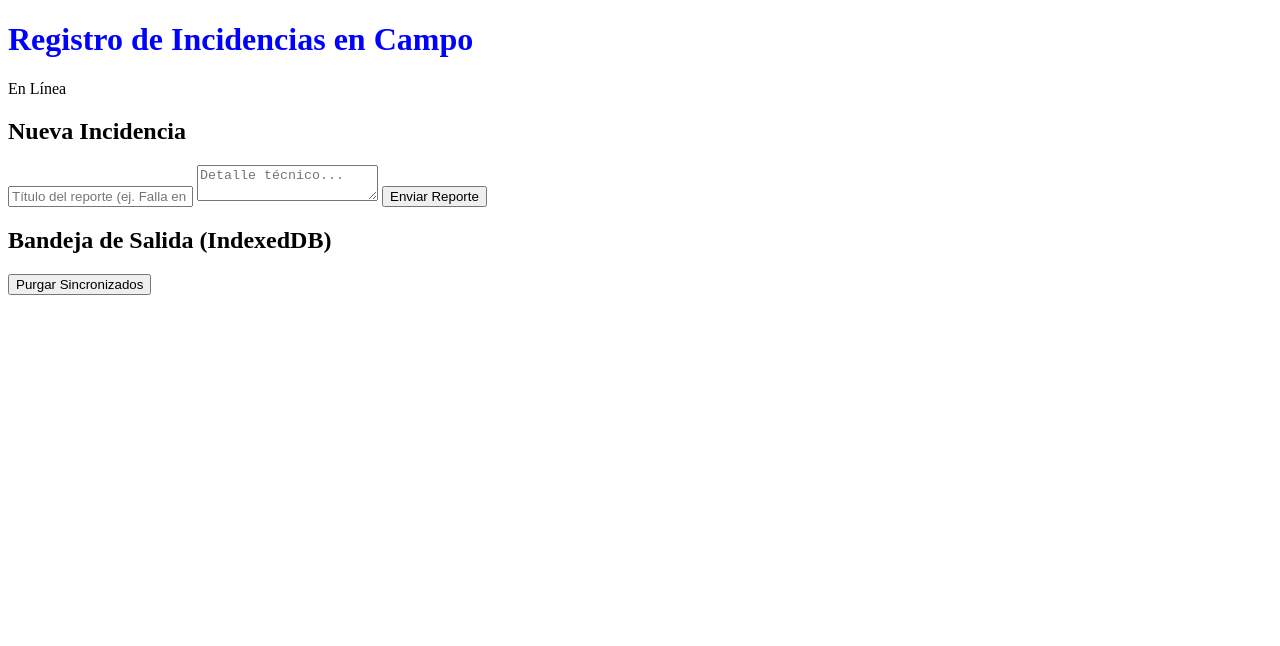
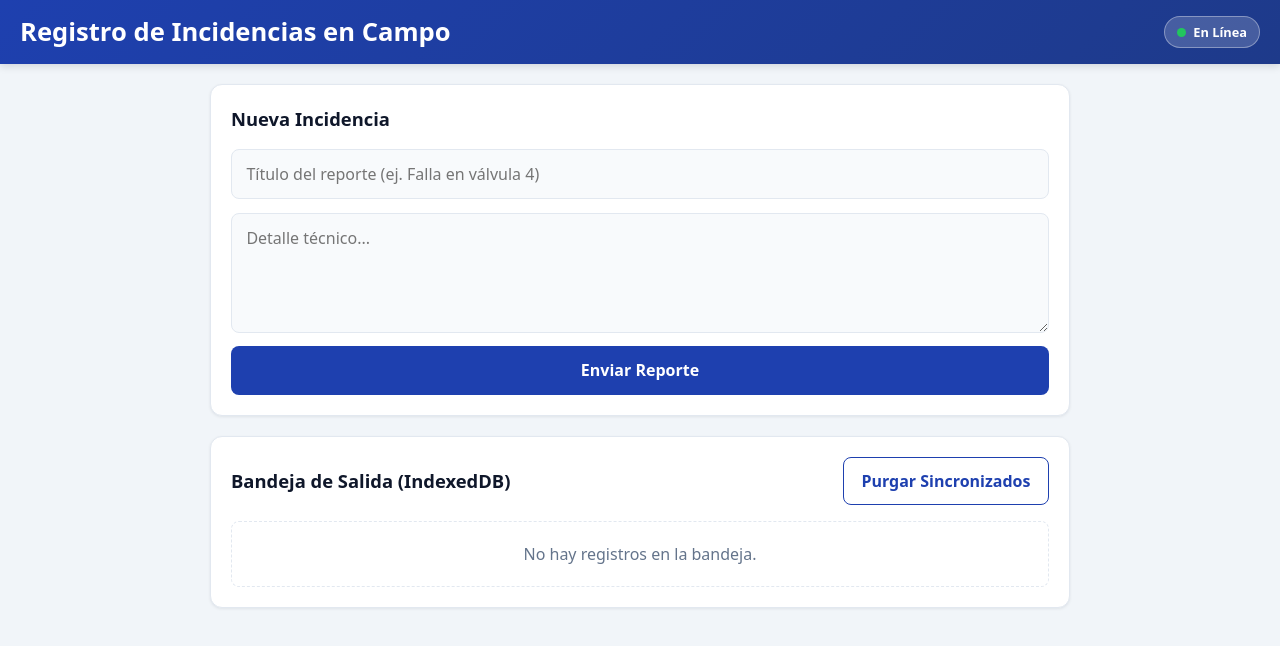
Before and after one commit to VictorBrito13/pwa-patron-outbox, a plain HTML site: page index.html in a window 1280 px wide. Drawn offline with Linux system fonts and the light colour scheme.

Commit message:
style: add basic layout

```diff
--- a/styles.css
+++ b/styles.css
@@ -1,3 +1,259 @@
-h1 {
-  color: blue;
+:root {
+  color-scheme: light;
+  --azul: #1e40af;
+  --azul-oscuro: #1e3a8a;
+  --fondo: #f1f5f9;
+  --superficie: #ffffff;
+  --texto: #0f172a;
+  --texto-suave: #64748b;
+  --borde: #e2e8f0;
+  --pendiente-bg: #fef3c7;
+  --pendiente-texto: #92400e;
+  --pendiente-borde: #d97706;
+  --ok-bg: #dcfce7;
+  --ok-texto: #166534;
+  --ok-borde: #16a34a;
 }
+
+*,
+*::before,
+*::after {
+  box-sizing: border-box;
+}
+
+body {
+  margin: 0;
+  min-height: 100dvh;
+  font-family: system-ui, -apple-system, "Segoe UI", Roboto, "Helvetica Neue", Arial, sans-serif;
+  font-size: 16px;
+  line-height: 1.5;
+  color: var(--texto);
+  background: var(--fondo);
+}
+
+header {
+  display: flex;
+  flex-wrap: wrap;
+  align-items: center;
+  justify-content: space-between;
+  gap: 0.75rem 1rem;
+  padding: 1rem 1.25rem;
+  background: linear-gradient(135deg, var(--azul), var(--azul-oscuro));
+  color: #ffffff;
+  box-shadow: 0 2px 8px rgba(15, 23, 42, 0.15);
+}
+
+header h1 {
+  margin: 0;
+  font-size: clamp(1.2rem, 4vw, 1.6rem);
+  line-height: 1.25;
+}
+
+main {
+  display: grid;
+  gap: 1.25rem;
+  width: 100%;
+  max-width: 900px;
+  margin: 0 auto;
+  padding: 1.25rem;
+}
+
+.card {
+  background: var(--superficie);
+  border: 1px solid var(--borde);
+  border-radius: 12px;
+  padding: 1.25rem;
+  box-shadow: 0 1px 3px rgba(15, 23, 42, 0.08);
+}
+
+.card h2 {
+  margin: 0 0 1rem;
+  font-size: 1.15rem;
+}
+
+form {
+  display: grid;
+  gap: 0.85rem;
+}
+
+form input,
+form textarea {
+  width: 100%;
+  padding: 0.75rem 0.9rem;
+  font: inherit;
+  color: inherit;
+  background: #f8fafc;
+  border: 1px solid var(--borde);
+  border-radius: 8px;
+}
+
+form textarea {
+  min-height: 120px;
+  resize: vertical;
+}
+
+form input:focus,
+form textarea:focus,
+button:focus-visible {
+  outline: 3px solid rgba(30, 64, 175, 0.35);
+  outline-offset: 2px;
+  border-color: var(--azul);
+}
+
+button {
+  font: inherit;
+  font-weight: 600;
+  min-height: 44px;
+  padding: 0.7rem 1.1rem;
+  color: #ffffff;
+  background: var(--azul);
+  border: 1px solid transparent;
+  border-radius: 8px;
+  cursor: pointer;
+  transition: background-color 0.15s ease, transform 0.1s ease;
+}
+
+button:hover {
+  background: var(--azul-oscuro);
+}
+
+button:active {
+  transform: translateY(1px);
+}
+
+form button {
+  width: 100%;
+}
+
+#btn-purgar {
+  color: var(--azul);
+  background: #ffffff;
+  border-color: var(--azul);
+}
+
+#btn-purgar:hover {
+  color: #ffffff;
+  background: var(--azul);
+}
+
+.header-lista {
+  display: flex;
+  flex-wrap: wrap;
+  align-items: center;
+  justify-content: space-between;
+  gap: 0.75rem;
+  margin-bottom: 1rem;
+}
+
+.header-lista h2 {
+  margin: 0;
+}
+
+#lista-outbox {
+  display: flex;
+  flex-direction: column;
+  gap: 0.65rem;
+  margin: 0;
+  padding: 0;
+  list-style: none;
+}
+
+#lista-outbox:empty::after {
+  content: "No hay registros en la bandeja.";
+  padding: 1.25rem;
+  color: var(--texto-suave);
+  text-align: center;
+  border: 1px dashed var(--borde);
+  border-radius: 8px;
+}
+
+.item-outbox {
+  display: grid;
+  grid-template-columns: minmax(0, 1fr) auto auto;
+  align-items: center;
+  gap: 0.4rem 1rem;
+  padding: 0.8rem 1rem;
+  background: #f8fafc;
+  border: 1px solid var(--borde);
+  border-left: 4px solid var(--borde);
+  border-radius: 8px;
+  overflow-wrap: anywhere;
+}
+
+.item-outbox.pendiente {
+  border-left-color: var(--pendiente-borde);
+}
+
+.item-outbox.sincronizado {
+  border-left-color: var(--ok-borde);
+}
+
+.item-outbox .titulo {
+  min-width: 0;
+  font-weight: 600;
+  word-break: break-word;
+  overflow-wrap: anywhere;
+}
+
+.estado {
+  display: inline-block;
+  padding: 0.2rem 0.6rem;
+  font-size: 0.75rem;
+  font-weight: 700;
+  letter-spacing: 0.02em;
+  text-transform: uppercase;
+  white-space: nowrap;
+  border-radius: 999px;
+}
+
+.estado.pendiente {
+  color: var(--pendiente-texto);
+  background: var(--pendiente-bg);
+}
+
+.estado.sincronizado {
+  color: var(--ok-texto);
+  background: var(--ok-bg);
+}
+
+.hora {
+  font-size: 0.85rem;
+  font-variant-numeric: tabular-nums;
+  color: var(--texto-suave);
+  white-space: nowrap;
+}
+
+.badge {
+  display: inline-flex;
+  align-items: center;
+  gap: 0.45rem;
+  padding: 0.35rem 0.75rem;
+  font-size: 0.8rem;
+  font-weight: 600;
+  white-space: nowrap;
+  background: rgba(255, 255, 255, 0.18);
+  border: 1px solid rgba(255, 255, 255, 0.35);
+  border-radius: 999px;
+}
+
+.badge::before {
+  content: "";
+  width: 0.55rem;
+  height: 0.55rem;
+  background: #22c55e;
+  border-radius: 50%;
+}
+
+.badge.offline::before {
+  background: #f59e0b;
+}
+
+@media (max-width: 520px) {
+  .item-outbox {
+    grid-template-columns: minmax(0, 1fr) auto;
+  }
+
+  .item-outbox .hora {
+    grid-column: 1 / -1;
+  }
+}
```
